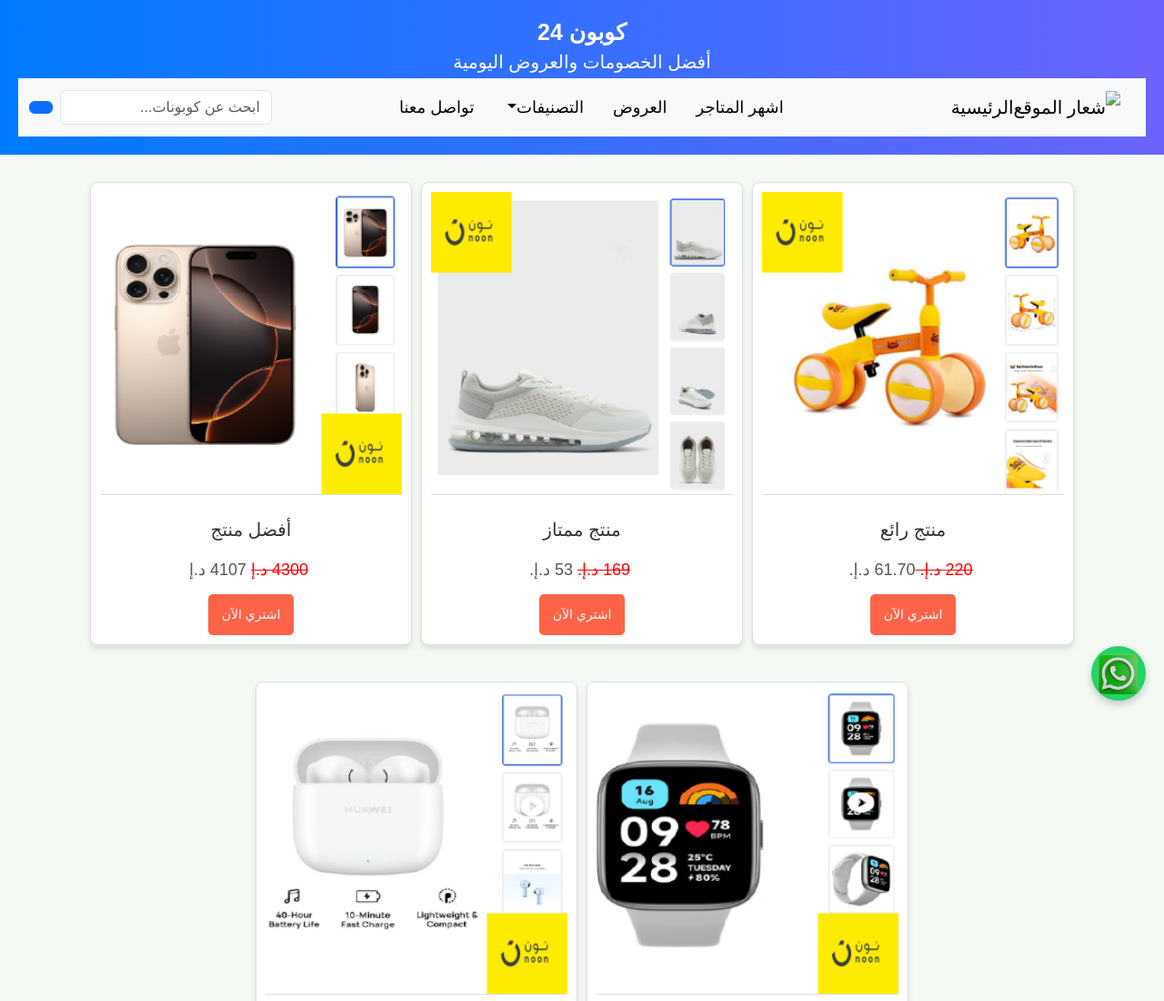
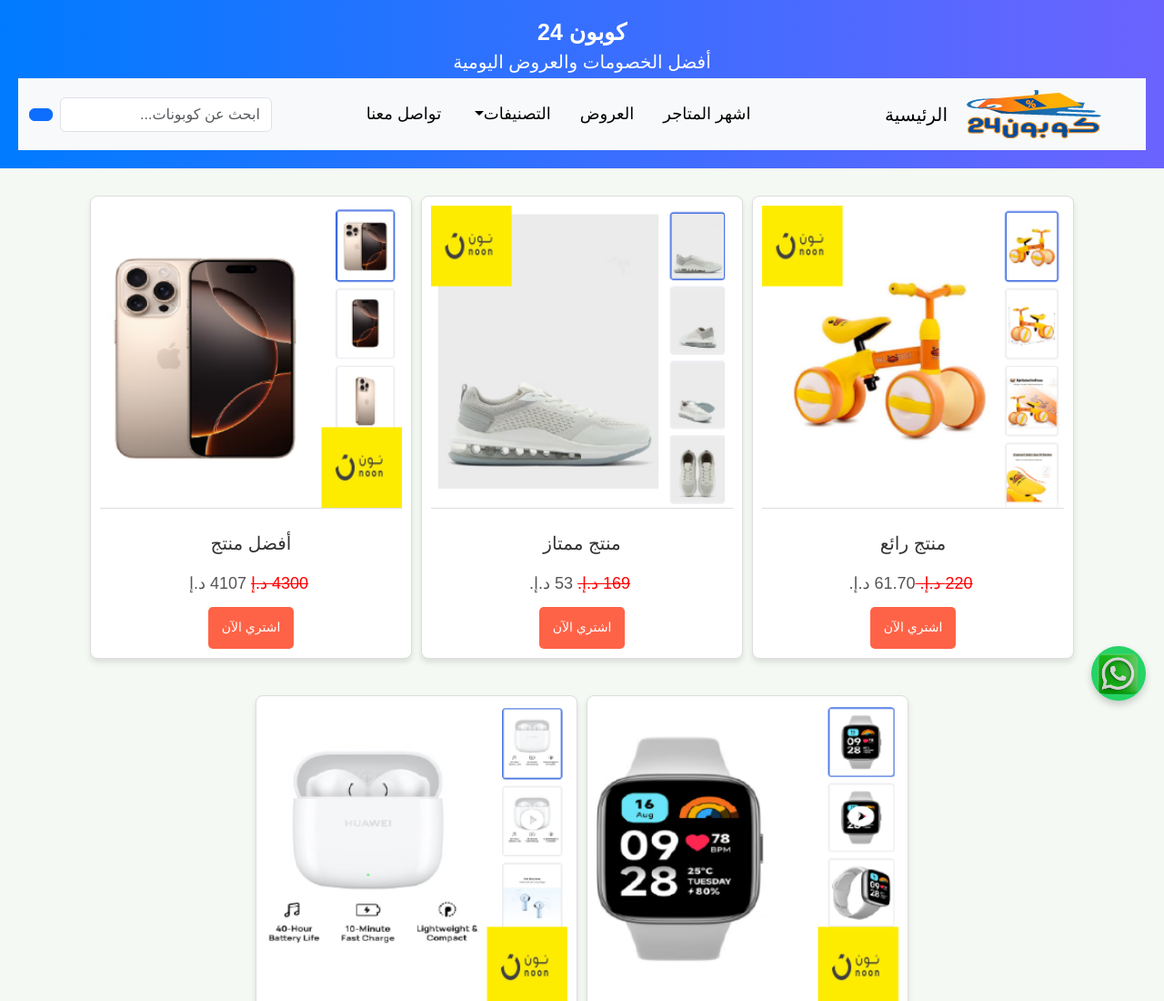
Before and after one commit to coupon24/Coupon24, a plain HTML site: page Offers.html in a window 1280 px wide. Shown: the top 1100 px of the page at 91% size. Drawn offline with nearby package versions, Linux system fonts and the light colour scheme.

Commit message:
Update Offers.html

```diff
--- a/Offers.html
+++ b/Offers.html
@@ -463,7 +463,7 @@
     <div class="container-fluid justify-content-between">
         <!-- الشعار -->
         <a class="navbar-brand d-flex align-items-center" href="index.html">
-            <img src="\كوبون 24\images\Logo\logo24.png" alt="شعار الموقع" class="logo" />
+            <img src="images\Logo\logo24.png" alt="شعار الموقع" class="logo" />
             الرئيسية
         </a>
 
```
